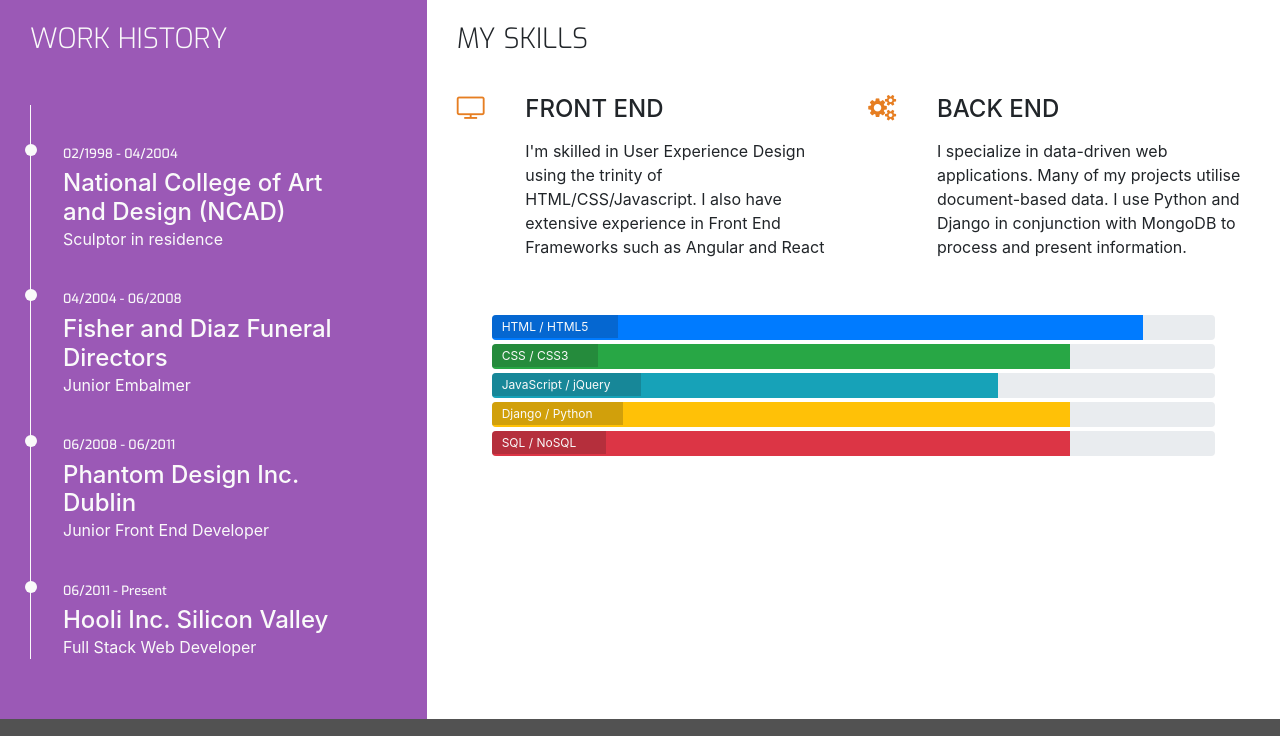
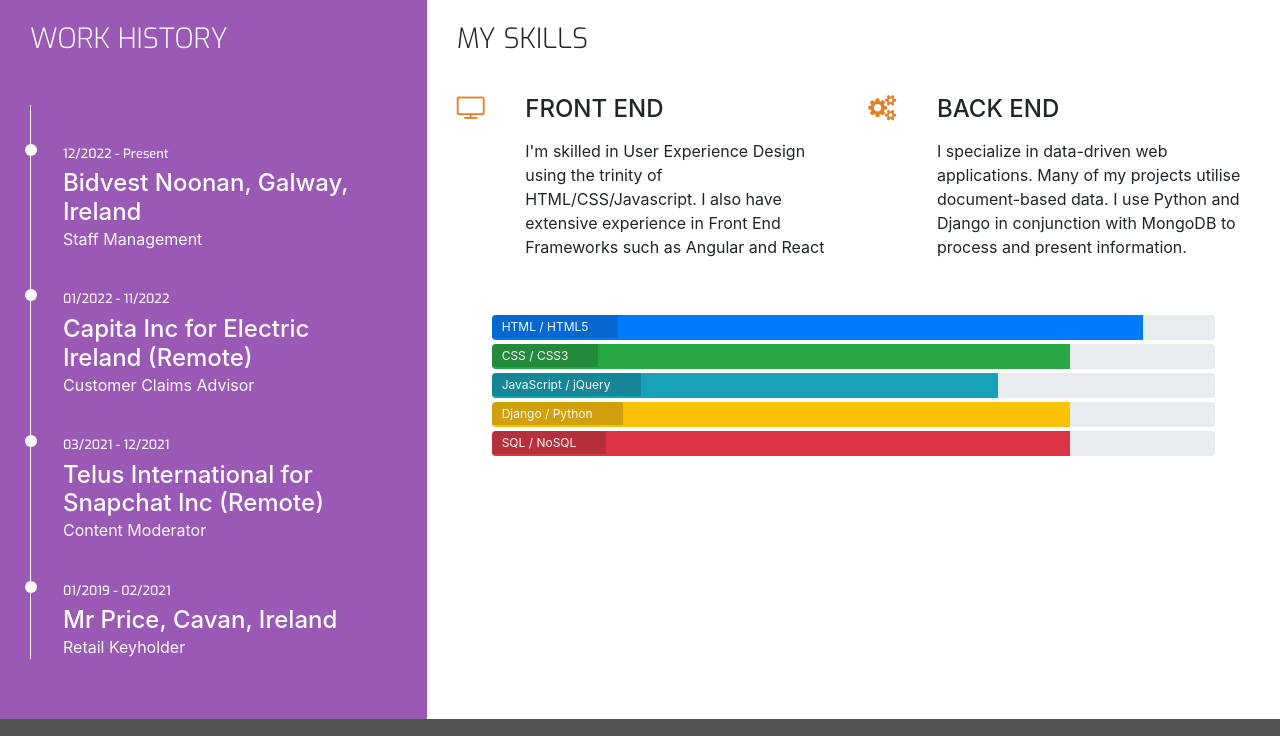
Before and after one commit to bojaymes/myresume, a plain HTML site: page resume.html in a window 1280 px wide. Shown: the part 372-1108 px from the top of the page. Drawn offline with nearby package versions, Linux system fonts and the light colour scheme.

Commit message:
edit resume

```diff
--- a/resume.html
+++ b/resume.html
@@ -87,21 +87,21 @@
             </div>
           </div>
           <div class="history-items">
-            <div class="timeline-item" data-dates="02/1998 - 04/2004">
-              <h4>National College of Art and Design (NCAD)</h4>
-              <p>Sculptor in residence</p>
+            <div class="timeline-item" data-dates="12/2022 - Present">
+              <h4>Bidvest Noonan, Galway, Ireland</h4>
+              <p>Staff Management</p>
             </div>
-            <div class="timeline-item" data-dates="04/2004 - 06/2008">
-              <h4>Fisher and Diaz Funeral Directors</h4>
-              <p>Junior Embalmer</p>
+            <div class="timeline-item" data-dates="01/2022 - 11/2022">
+              <h4>Capita Inc for Electric Ireland (Remote)</h4>
+              <p>Customer Claims Advisor</p>
             </div>
-            <div class="timeline-item" data-dates="06/2008 - 06/2011">
-              <h4>Phantom Design Inc. Dublin</h4>
-              <p>Junior Front End Developer</p>
+            <div class="timeline-item" data-dates="03/2021 - 12/2021">
+              <h4>Telus International for Snapchat Inc (Remote)</h4>
+              <p>Content Moderator</p>
             </div>
-            <div class="timeline-item" data-dates="06/2011 - Present">
-              <h4>Hooli Inc. Silicon Valley</h4>
-              <p>Full Stack Web Developer</p>
+            <div class="timeline-item" data-dates="01/2019 - 02/2021">
+              <h4>Mr Price, Cavan, Ireland</h4>
+              <p>Retail Keyholder</p>
             </div>
           </div>
         </div>
@@ -232,7 +232,11 @@
           <h5 class="uppercase general-sub">Download</h5>
           <p class="inline-block">
             Need a printable version of my CV? Download it here.
-            <a href="assets/cv/junior_soft_dev_cv.docx" target="_blank" class="cv-pdf">
+            <a
+              href="assets/cv/junior_soft_dev_cv.docx"
+              target="_blank"
+              class="cv-pdf"
+            >
               <i class="fa fa-download" aria-hidden="true"></i>
               <span class="sr-only">Download link.</span>
             </a>
```
Also changed, not shown: 1 other file.
